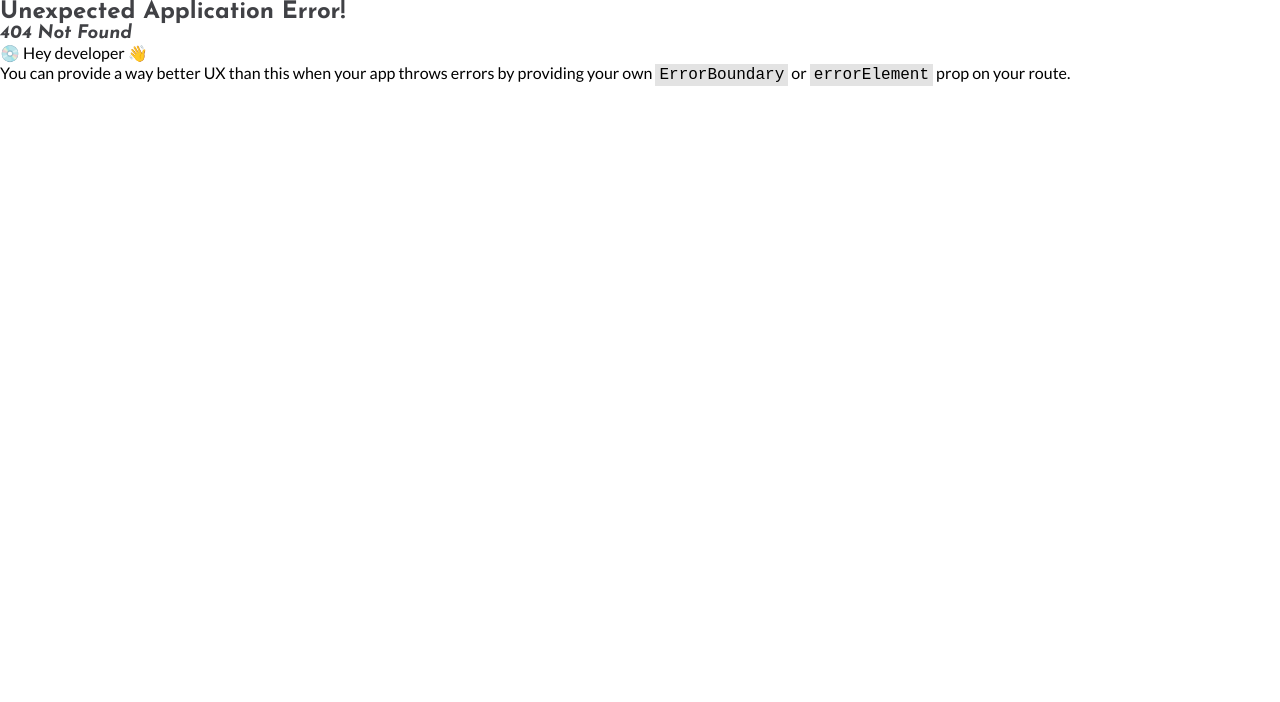
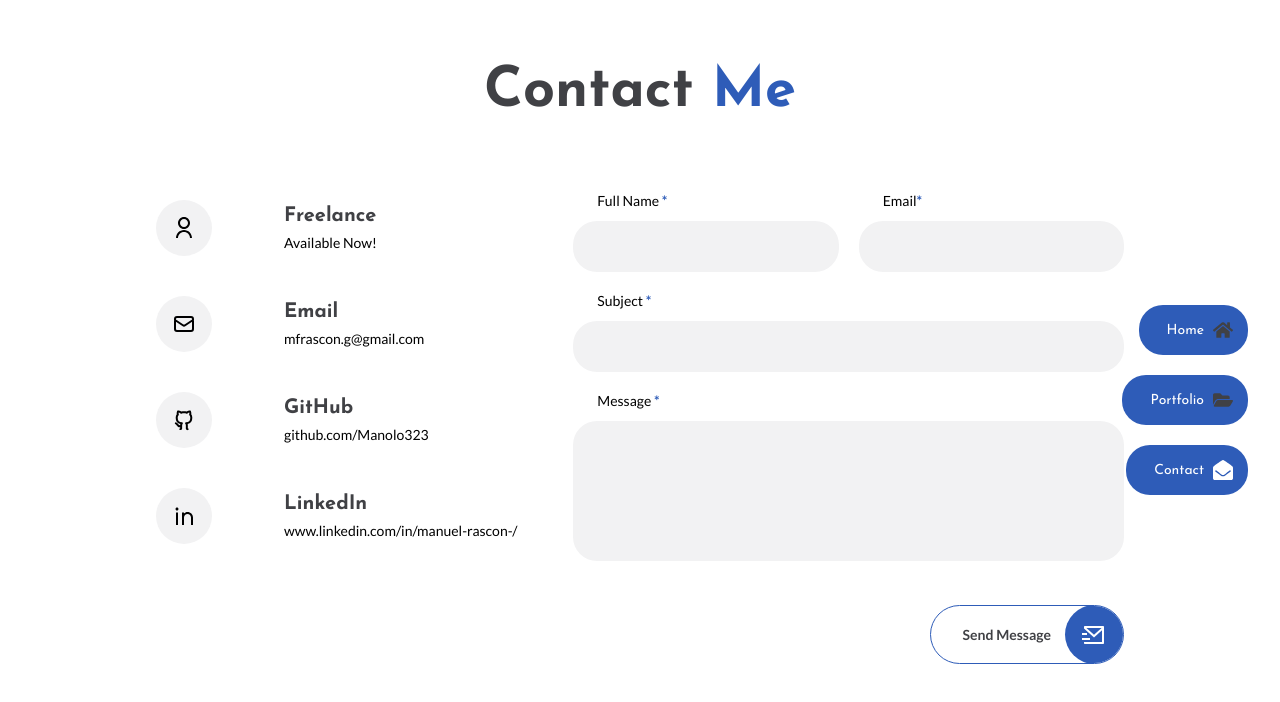
Before and after one commit to mfrascon/portfolio-website, a React (Vite) app: page /contact in a window 1280 px wide. Before the commit this address had no page. Shown: the top 702 px of the page. Built offline with nearby package versions, Linux system fonts and the light colour scheme.

Commit message:
reinstated contact form

```diff
--- a/src/Data.jsx
+++ b/src/Data.jsx
@@ -44,11 +44,11 @@ export const links = [
         path: '/portfolio',
     },
 
-    // {
-    //     name: 'Contact',
-    //     icon: <FaEnvelopeOpen className='nav-icon' />,
-    //     path: '/contact',
-    // },
+    {
+        name: 'Contact',
+        icon: <FaEnvelopeOpen className='nav-icon' />,
+        path: '/contact',
+    },
 ];
 
 export const portfolio = [
--- a/src/index.css
+++ b/src/index.css
@@ -311,10 +311,20 @@ img {
         gap: 1.5rem;
     }
 
-    .contact-content {
-        padding-top: 0;
+    .contact-container {
+        grid-template-columns: 1fr;
+        gap: 2rem;
     }
 
+    .contact-content {
+        justify-items: start;
+        grid-template-columns: 1fr;
+        gap: 2rem;
+    }
+
+    .contact-form {
+        width: 100%;
+    }
 }
 
 @media screen and (max-width: 768px) {
@@ -331,6 +341,23 @@ img {
     .portfolio-container {
         grid-template-columns: 380px;
     }
+
+    .contact-container {
+    padding-inline: 1rem;
+  }
+
+  .contact-content {
+    grid-template-columns: 1fr;
+  }
+
+  .contact-form-group {
+    grid-template-columns: 1fr;
+    gap: 1rem;
+  }
+
+  .contact-form-div {
+    width: 100%;
+  }
 }
 
 /* For Small Devices */
@@ -345,6 +372,15 @@ img {
     .portfolio-container {
         grid-template-columns: 1fr;
     }
+
+    .contact-button {
+    text-align: center;
+    }
+
+    .contact-message {
+    text-align: center;
+    font-size: var(--small-font-size);
+  }
 }
 
 @media screen and (max-width: 420px) {
--- a/src/pages/contact/Contact.jsx
+++ b/src/pages/contact/Contact.jsx
@@ -1,184 +1,184 @@
-// import { RiUserLine, RiGithubLine, RiLinkedinLine, RiMailSendLine } from 'react-icons/ri';
-// import { HiOutlineMail } from 'react-icons/hi';
-// import { useState } from 'react';
-// import emailjs from '@emailjs/browser';
-// import './contact.css';
+import { RiUserLine, RiGithubLine, RiLinkedinLine, RiMailSendLine } from 'react-icons/ri';
+import { HiOutlineMail } from 'react-icons/hi';
+import { useState } from 'react';
+import emailjs from '@emailjs/browser';
+import './contact.css';
 
-// const Contact = () => {
-//   const [formData, setFormData] = useState({
-//     name: '',
-//     email: '',
-//     subject: '',
-//     message: '',
-//   });
+const Contact = () => {
+  const [formData, setFormData] = useState({
+    name: '',
+    email: '',
+    subject: '',
+    message: '',
+  });
 
-//   const [feedbackMessage, setFeedbackMessage] = useState('');
-//   const [messageColor, setMessageColor] = useState('');
+  const [feedbackMessage, setFeedbackMessage] = useState('');
+  const [messageColor, setMessageColor] = useState('');
 
-//   const handleChange = (e) => {
-//     setFormData({ ...formData, [e.target.name]: e.target.value })
-//   };
+  const handleChange = (e) => {
+    setFormData({ ...formData, [e.target.name]: e.target.value })
+  };
 
-//   const sendEmail = (e) => {
-//     e.preventDefault();
+  const sendEmail = (e) => {
+    e.preventDefault();
 
-//     if(!formData.name || !formData.email || !formData.subject || !formData.message) {
-//       setMessageColor('color-red');
-//       setFeedbackMessage('Please fill out all fields');
+    if(!formData.name || !formData.email || !formData.subject || !formData.message) {
+      setMessageColor('color-red');
+      setFeedbackMessage('Please fill out all fields');
 
-//       setTimeout(() => setFeedbackMessage(''), 3000);
-//       return;
-//     }
+      setTimeout(() => setFeedbackMessage(''), 3000);
+      return;
+    }
 
-//     emailjs
-//       .send(
-//         'service_a5owi9k',
-//         'template_90xfjio',
-//         formData,
-//         'P-9m-zJLMirt9rtH5'
-//       )
-//       .then(
-//         () => {
-//           setMessageColor('color-first');
-//           setFeedbackMessage('Message sent successfully!');
+    emailjs
+      .send(
+        'service_a5owi9k',
+        'template_90xfjio',
+        formData,
+        'P-9m-zJLMirt9rtH5'
+      )
+      .then(
+        () => {
+          setMessageColor('color-first');
+          setFeedbackMessage('Message sent successfully!');
 
-//           setTimeout(() => setFeedbackMessage(''), 5000);
+          setTimeout(() => setFeedbackMessage(''), 5000);
 
-//           setFormData({name: '', email: '', subject: '', message: ''})
-//         },
-//         (error) => {
-//           alert('Something went wrong...', error);
-//         },
-//       );
-//   };
+          setFormData({name: '', email: '', subject: '', message: ''})
+        },
+        (error) => {
+          alert('Something went wrong...', error);
+        },
+      );
+  };
 
-//   return (
-//     <section className='contact section'>
-//       <h2 className='section-title'>
-//         Contact <span>Me</span>
-//       </h2>
+  return (
+    <section className='contact section'>
+      <h2 className='section-title'>
+        Contact <span>Me</span>
+      </h2>
 
-//       <div className='contact-container container grid'>
-//         <div className='contact-content grid'>
+      <div className='contact-container container grid'>
+        <div className='contact-content grid'>
 
-//           <div className='contact-card'>
-//             <span className='contact-icon'>
-//               <RiUserLine />
-//             </span>
+          <div className='contact-card'>
+            <span className='contact-icon'>
+              <RiUserLine />
+            </span>
 
-//             <div>
-//               <h3 className='contact-title'>Freelance</h3>
-//               <p className='contact-data'>Available Now!</p>
-//             </div>
-//           </div>
+            <div>
+              <h3 className='contact-title'>Freelance</h3>
+              <p className='contact-data'>Available Now!</p>
+            </div>
+          </div>
 
-//           <div className='contact-card'>
-//             <span className='contact-icon'>
-//               <HiOutlineMail />
-//             </span>
+          <div className='contact-card'>
+            <span className='contact-icon'>
+              <HiOutlineMail />
+            </span>
 
-//             <div>
-//               <h3 className='contact-title'>Email</h3>
-//               <p className='contact-data'>mfrascon.g@gmail.com</p>
-//             </div>
-//           </div>
+            <div>
+              <h3 className='contact-title'>Email</h3>
+              <p className='contact-data'>mfrascon.g@gmail.com</p>
+            </div>
+          </div>
 
-//           <div className='contact-card'>
-//             <span className='contact-icon'>
-//               <RiGithubLine />
-//             </span>
+          <div className='contact-card'>
+            <span className='contact-icon'>
+              <RiGithubLine />
+            </span>
 
-//             <div>
-//               <h3 className='contact-title'>GitHub</h3>
-//               <p className='contact-data'>github.com/Manolo323</p>
-//             </div>
-//           </div>
+            <div>
+              <h3 className='contact-title'>GitHub</h3>
+              <p className='contact-data'>github.com/Manolo323</p>
+            </div>
+          </div>
 
-//           <div className='contact-card'>
-//             <span className='contact-icon'>
-//               <RiLinkedinLine />
-//             </span>
+          <div className='contact-card'>
+            <span className='contact-icon'>
+              <RiLinkedinLine />
+            </span>
 
-//             <div>
-//               <h3 className='contact-title'>LinkedIn</h3>
-//               <p className='contact-data'>www.linkedin.com/in/manuel-rascon-/</p>
-//             </div>
-//           </div>
+            <div>
+              <h3 className='contact-title'>LinkedIn</h3>
+              <p className='contact-data'>www.linkedin.com/in/manuel-rascon-/</p>
+            </div>
+          </div>
 
-//         </div>
+        </div>
 
-//         <form action='' className='contact-form grid' onSubmit={sendEmail}>
-//           <div className='contact-form-group grid'>
-//             <div className='contact-form-div'>
-//               <label htmlFor='' className='contact-form-label'>
-//                 Full Name <b>*</b>
-//               </label>
+        <form action='' className='contact-form grid' onSubmit={sendEmail}>
+          <div className='contact-form-group grid'>
+            <div className='contact-form-div'>
+              <label htmlFor='' className='contact-form-label'>
+                Full Name <b>*</b>
+              </label>
 
-//               <input
-//                 type='text'
-//                 name='name'
-//                 onChange={handleChange}
-//                 value={formData.name}
-//                 className='contact-form-input' />
-//             </div>
+              <input
+                type='text'
+                name='name'
+                onChange={handleChange}
+                value={formData.name}
+                className='contact-form-input' />
+            </div>
 
-//             <div className='contact-form-div'>
-//               <label htmlFor='' className='contact-form-label'>
-//                 Email<b>*</b>
-//               </label>
+            <div className='contact-form-div'>
+              <label htmlFor='' className='contact-form-label'>
+                Email<b>*</b>
+              </label>
 
-//               <input
-//                 type='email'
-//                 name='email'
-//                 onChange={handleChange}
-//                 value={formData.email}
-//                 className='contact-form-input' />
-//             </div>
-//           </div>
+              <input
+                type='email'
+                name='email'
+                onChange={handleChange}
+                value={formData.email}
+                className='contact-form-input' />
+            </div>
+          </div>
 
-//           <div className='contact-form-div'>
-//               <label htmlFor='' className='contact-form-label'>
-//                 Subject <b>*</b>
-//               </label>
+          <div className='contact-form-div'>
+              <label htmlFor='' className='contact-form-label'>
+                Subject <b>*</b>
+              </label>
 
-//               <input
-//                 type='text'
-//                 name='subject'
-//                 onChange={handleChange}
-//                 value={formData.subject}
-//                 className='contact-form-input' />
-//             </div>
+              <input
+                type='text'
+                name='subject'
+                onChange={handleChange}
+                value={formData.subject}
+                className='contact-form-input' />
+            </div>
 
-//             <div className='contact-form-div'>
-//               <label htmlFor='' className='contact-form-label'>
-//                 Message <b>*</b>
-//               </label>
+            <div className='contact-form-div'>
+              <label htmlFor='' className='contact-form-label'>
+                Message <b>*</b>
+              </label>
 
-//               <textarea
-//                 name='message'
-//                 onChange={handleChange}
-//                 value={formData.message}
-//                 className='contact-form-input contact-form-area'></textarea>
-//             </div>
+              <textarea
+                name='message'
+                onChange={handleChange}
+                value={formData.message}
+                className='contact-form-input contact-form-area'></textarea>
+            </div>
 
-//             <div className='contact-button'>
-//               <button className='button'>
-//                 Send Message
-//                 <span className='button-icon'>
-//                   <RiMailSendLine />
-//                 </span>
-//               </button>
-//             </div>
+            <div className='contact-button'>
+              <button className='button'>
+                Send Message
+                <span className='button-icon'>
+                  <RiMailSendLine />
+                </span>
+              </button>
+            </div>
 
-//             {feedbackMessage && (
-//               <p className={`contact-message ${messageColor}`}>
-//                 {feedbackMessage}
-//               </p>
-//             )}
-//         </form>
-//       </div>
-//     </section>
-//   )
-// }
+            {feedbackMessage && (
+              <p className={`contact-message ${messageColor}`}>
+                {feedbackMessage}
+              </p>
+            )}
+        </form>
+      </div>
+    </section>
+  )
+}
 
-// export default Contact;
+export default Contact;
--- a/src/pages/contact/contact.css
+++ b/src/pages/contact/contact.css
@@ -1,4 +1,4 @@
-/* .contact-container {
+.contact-container {
     grid-template-columns: 5fr 7fr;
     align-items: flex-start;
     gap: 3rem 1.5rem;
@@ -101,4 +101,4 @@
 
 .color-first {
     color: var(--first-color);
-} */
+}
```
Also changed, not shown: src/App.jsx (+5 -5 lines).
